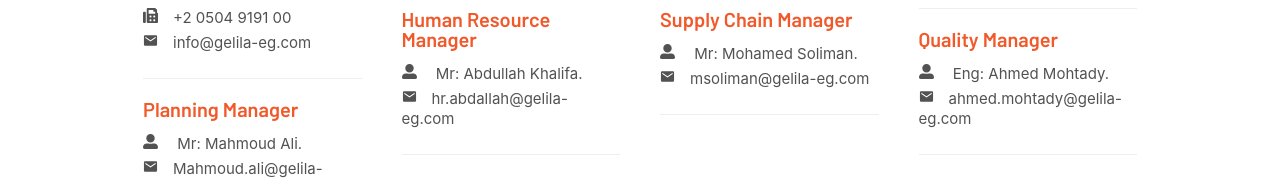
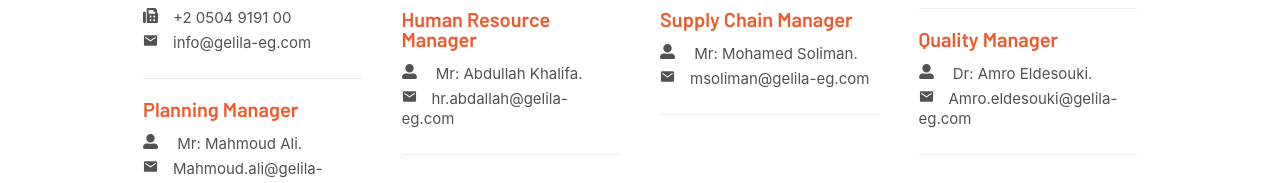
Before and after one commit to Mohamed-Hatem153/Gelila-new, a React (Create React App) app: page /contact in a window 1280 px wide. Shown: the part 857-1040 px from the top of the page. Built offline with nearby package versions, Linux system fonts and the light colour scheme.

Commit message:
edit mails

```diff
--- a/src/components/ContactUsMails/ContactUsMails.js
+++ b/src/components/ContactUsMails/ContactUsMails.js
@@ -121,12 +121,12 @@ const ContactUsMails = () => {
           <h4>Quality Manager</h4>
           <ul>
             <li>
-              <FaUserAlt className="contact-icon"/> Eng: Ahmed Mohtady.
+              <FaUserAlt className="contact-icon"/> Dr: Amro Eldesouki.
             </li>
             <li>
-              <a href="mailto:ahmed.mohtady@gelila-eg.com">
+              <a href="mailto:amro.eldesouki@gelila-eg.com">
                 <IoMdMail className="contact-icon" />
-                ahmed.mohtady@gelila-eg.com
+                Amro.eldesouki@gelila-eg.com
               </a>
             </li>
           </ul>
```
